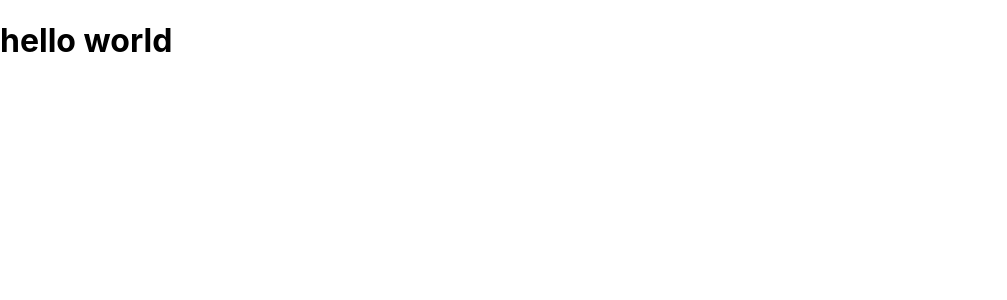
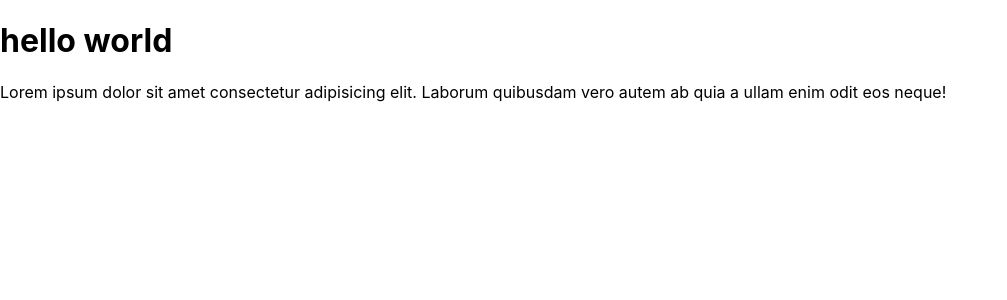
Before and after one commit to shakhawatsalam/my-recipe-app, a React (Create React App) app: page / in a window 1280 px wide. Shown: the top 300 px of the page, without its empty margins (0-1007 px from the left). Built offline with nearby package versions, Linux system fonts and the light colour scheme.

Commit message:
first commit

```diff
--- a/src/App.js
+++ b/src/App.js
@@ -2,6 +2,7 @@ function App() {
   return (
     <div className="App">
       <h1>hello world</h1>
+      <p>Lorem ipsum dolor sit amet consectetur adipisicing elit. Laborum quibusdam vero autem ab quia a ullam enim odit eos neque!</p>
     </div>
   );
 }
```
